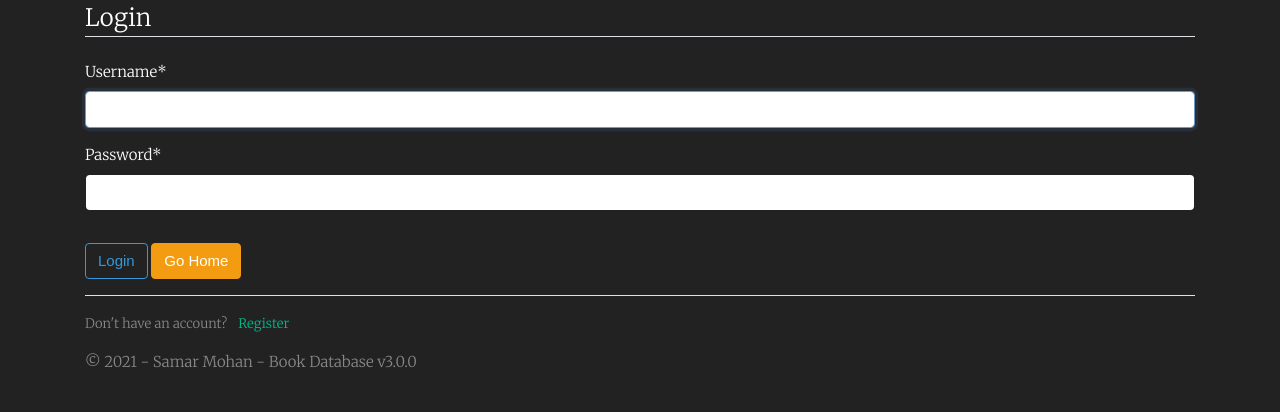
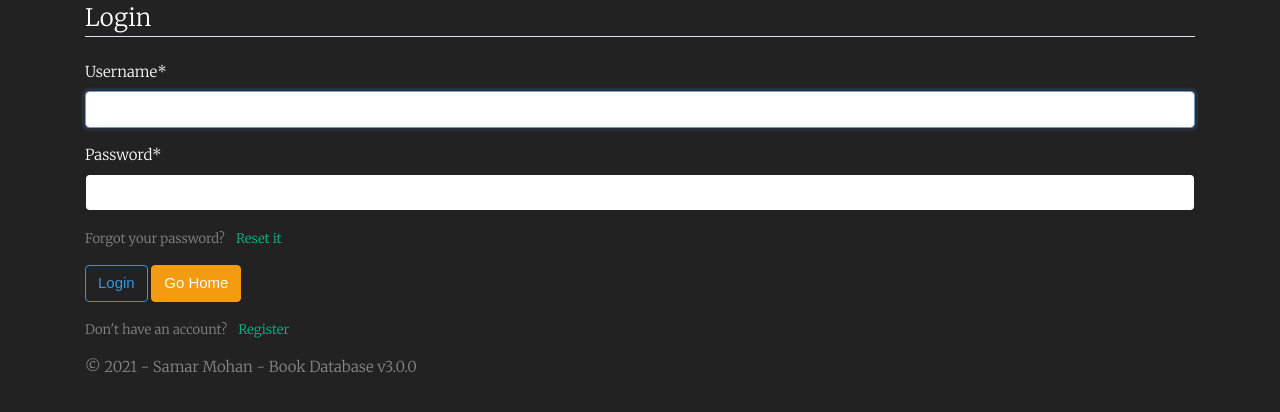
Before and after one commit to samarmohan/book-database, a Django app: page /login/ in a window 1280 px wide. Shown: the part 71-483 px from the top of the page. Run offline with Django 3.2, Linux system fonts and the light colour scheme; some libraries are stand-ins or nearby versions.

Commit message:
Improve password resets

```diff
--- a/templates/login.html
+++ b/templates/login.html
@@ -1,5 +1,4 @@
-{% extends "base.html" %} {% load crispy_forms_filters %}
-{% load crispy_forms_tags %}
+{% extends "base.html" %} {% load crispy_forms_filters %} {% load crispy_forms_tags %}
 <html lang="en">
 	<head>
 		<meta charset="UTF-8" />
@@ -12,6 +11,10 @@
 			<fieldset class="form-group">
 				<legend class="border-bottom mb-4">Login</legend>
 				{{ form|crispy }}
+				<small class="text-muted">
+					Forgot your password?
+					<a class="ml-2" href="/password-reset">Reset it</a>
+				</small>
 			</fieldset>
 			<div class="form-group">
 				<input
@@ -23,7 +26,6 @@
 				><br />
 			</div>
 		</form>
-		<div class="border-top pt-3">
 			<small class="text-muted">
 				Don't have an account?
 				<a class="ml-2" href="/register">Register</a>
--- a/templates/password_reset_done.html
+++ b/templates/password_reset_done.html
@@ -7,7 +7,7 @@
 		{% block content %}
 		<div class="alert alert-info">
 			An email has been sent with instructions on how to reset your
-			password!
+			password! You may close this page!
 		</div>
 		{% endblock content %}
 	</body>
```
